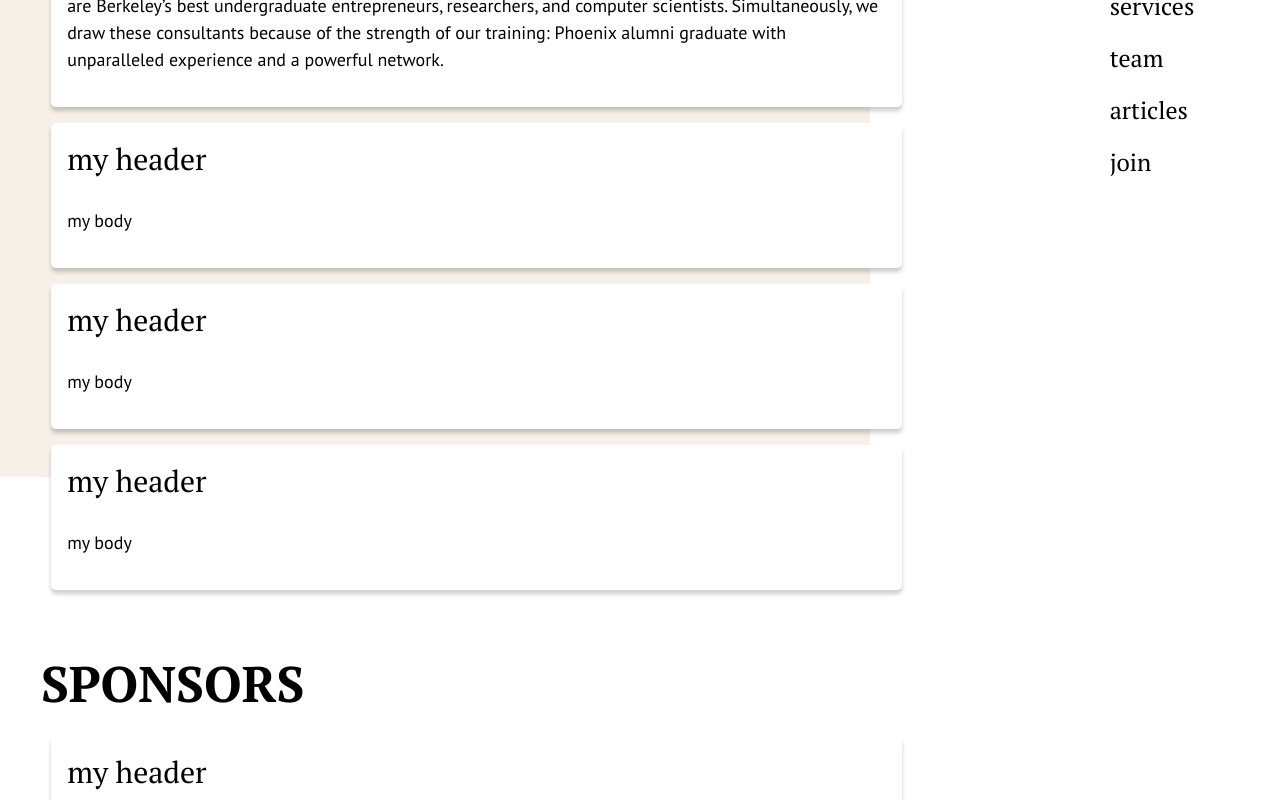
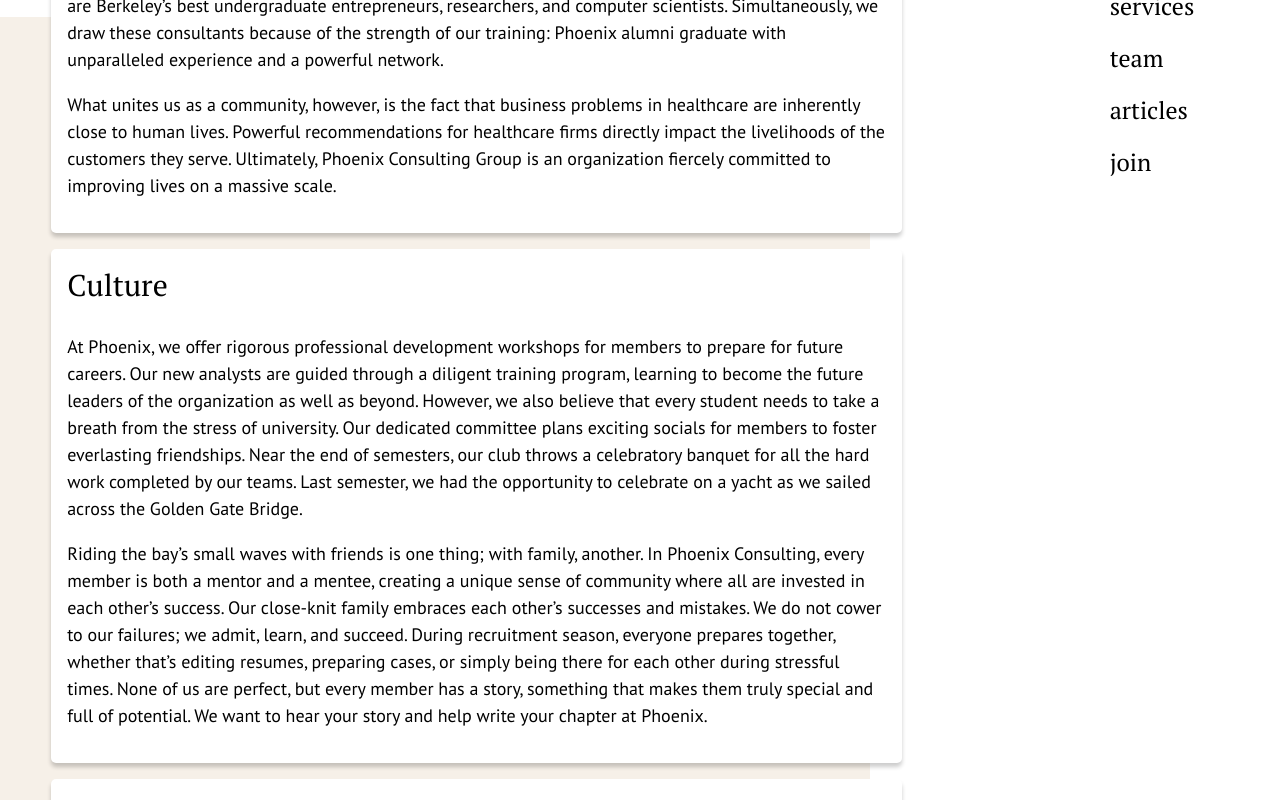
Before and after one commit to stylate/phoenix-consulting, a React (Create React App) app: page /about in a window 1280 px wide. Shown: the part 360-1160 px from the top of the page. Built offline with nearby package versions, Linux system fonts and the light colour scheme.

Commit message:
refactor block component for about page

```diff
--- a/src/components/BlockTexts.js
+++ b/src/components/BlockTexts.js
@@ -4,14 +4,16 @@
 import SingleBlockText from './SingleBlockText';
 
 const BlockTexts = (props) => {
+  const { texts } = props;
   return (
     <div className={classNames(props.className, "BlockTexts")}>
       <div className="BlockTexts__background"/>
-      {props.texts.map((text) => (
+      {texts.map((text) => (
         <SingleBlockText
           className="BlockTexts__block"
           header={text.header}
           body={text.body}
+          images={text.images}
         />
       ))}
     </div>
--- a/src/components/SingleBlockText.js
+++ b/src/components/SingleBlockText.js
@@ -3,14 +3,19 @@
 import '../layout/SingleBlockText.css';
 
 const SingleBlockText = (props) => {
-  const { header, body } = props;
-  console.log("body: ", body);
+  const { header, body, images } = props;
+  // import image from assets
   return (
     <div className={classNames(props.className, "SingleBlockText")}>
       <div className="SingleBlockText__header">{header}</div>
-      <div className="SingleBlockText__body">{body.map((paragraph) => {
-        return <p>{paragraph}</p>
-      })}</div>
+      {images
+        ? <div className="SingleBlockText__body">{body.map((paragraph) => {
+          return <p>{paragraph}</p>
+        })}</div>
+        : <div className="SingleBlockText__body">{body.map((paragraph) => {
+          return <p>{paragraph}</p>
+        })}</div>
+      }
     </div>
   )
 }
--- a/src/routes/About.js
+++ b/src/routes/About.js
@@ -2,16 +2,26 @@
 import BlockTexts from '../components/BlockTexts';
 import '../layout/About.css'
 
-// include header comp?
-// replace texts later with imported json
-// construct new component with hover/box shadows + text for current sponsors
+// import images
+
 
 const About = () => {
     const aboutText = [
-        {"header": "Who We Are", "body": ["Founded in 2016, Phoenix Consulting Group has quickly emerged as a trusted partner for healthcare firms large and small. What gives our consultancy strength is the expertise of our consultants: Phoenix members are Berkeley’s best undergraduate entrepreneurs, researchers, and computer scientists. Simultaneously, we draw these consultants because of the strength of our training: Phoenix alumni graduate with unparalleled experience and a powerful network."]},
-        {"header": "my header", "body": ["my body"]},
-        {"header": "my header", "body": ["my body"]},
-        {"header": "my header", "body": ["my body"]},
+        {
+            "header": "Who We Are",
+            "body": ["Founded in 2016, Phoenix Consulting Group has quickly emerged as a trusted partner for healthcare firms large and small. What gives our consultancy strength is the expertise of our consultants: Phoenix members are Berkeley’s best undergraduate entrepreneurs, researchers, and computer scientists. Simultaneously, we draw these consultants because of the strength of our training: Phoenix alumni graduate with unparalleled experience and a powerful network.", "What unites us as a community, however, is the fact that business problems in healthcare are inherently close to human lives. Powerful recommendations for healthcare firms directly impact the livelihoods of the customers they serve. Ultimately, Phoenix Consulting Group is an organization fiercely committed to improving lives on a massive scale."],
+            "images": "",
+        },
+        {
+            "header": "Culture",
+            "body": ["At Phoenix, we offer rigorous professional development workshops for members to prepare for future careers. Our new analysts are guided through a diligent training program, learning to become the future leaders of the organization as well as beyond. However, we also believe that every student needs to take a breath from the stress of university. Our dedicated committee plans exciting socials for members to foster everlasting friendships. Near the end of semesters, our club throws a celebratory banquet for all the hard work completed by our teams. Last semester, we had the opportunity to celebrate on a yacht as we sailed across the Golden Gate Bridge.", "Riding the bay’s small waves with friends is one thing; with family, another. In Phoenix Consulting, every member is both a mentor and a mentee, creating a unique sense of community where all are invested in each other’s success. Our close-knit family embraces each other’s successes and mistakes. We do not cower to our failures; we admit, learn, and succeed. During recruitment season, everyone prepares together, whether that’s editing resumes, preparing cases, or simply being there for each other during stressful times. None of us are perfect, but every member has a story, something that makes them truly special and full of potential. We want to hear your story and help write your chapter at Phoenix."],
+            "images": "",
+        },
+        {
+            "header": "Impact",
+            "body": ["Each semester, Phoenix takes on four carefully chosen projects, with scopes ranging from digital strategy to pharmaceutical viability analysis. In recent years, we have been fortunate to have far more business than we can afford to take on. As a result, we work not only on those projects we feel will be most meaningful for our organization, but also on where we feel we will be able to do the most good. Please see below for a selected list of past client engagements."],
+            "images": "",
+        }
     ];
     return (
         <div>
@@ -25,13 +35,23 @@
             <BlockTexts
                 className="mt"
                 texts={[
-                    {"header": "my header", "body": ["my body"]},
-                    {"header": "my header", "body": ["my body"]},
-                    {"header": "my header", "body": ["my body"]},
-                    {"header": "my header", "body": ["my body"]},
+                    {
+                        "header": "Beghou Consulting",
+                        "body": ["Beghou Consulting is a data-driven life science consulting firm that specializes in sales force design, forecasting, advanced analytics, and marketing strategy. They are a rapidly growing boutique firm which, for the past 25 years, has offered expert insights into the pharmaceutical and biotech industries. In addition to consulting services, Beghou couples their tailored solutions with custom data analytics platforms in order to foster long term client partnerships."],
+                        "images": ""
+                    },
+                    {
+                        "header": "ZS Associates",
+                        "body": ["ZS Associates is a premier management consulting firm with a primary focus on biotech and healthcare. They offer end-to-end sales and marketing solutions, business operational transformation, and pharmaceutical pipeline launch strategy, among other solutions. Three native software products addressing marketing, strategy implementation, and data analytics are offered to clients. Since 1983, they have served the largest names in biotech and pharmaceuticals, including Roche, Pfizer, Boehringer Ingelheim, and Abbvie."],
+                        "images": ""
+                    },
+                    {
+                        "header": "Extreme Canopy",
+                        "body": ["Extreme Canopy, a leader in their industry, is committed to delivering premium products at low, affordable prices to help support their community. Extreme Canopy has helped us elevate our brand to new heights. Their unparalleled customer support consistently helped us deliver a perfect product. We are grateful for their continued support and partnership. Phoenix Consulting Group exclusively uses Extreme Canopy’s canopy tents for all public events and recruitment cycles."],
+                        "images:": ""
+                    },
                 ]}
             />
-            <header>CURRENT SPONSORS</header>
         </div>
     );
 };
```
